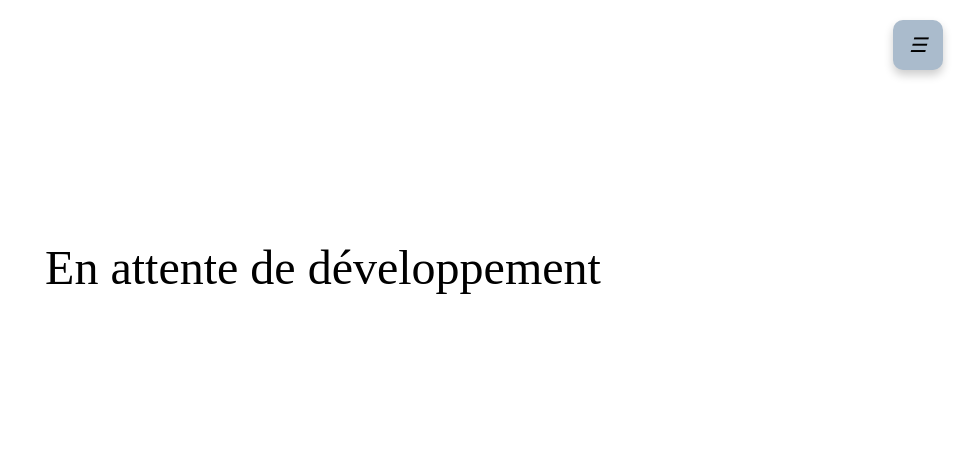
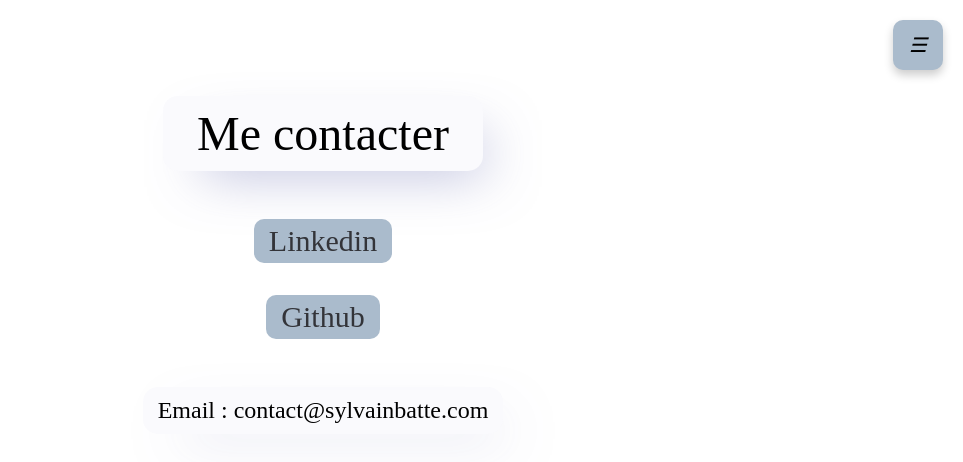
Before and after one commit to sylvainbatte/personalWebsite, a Vue app: page /contact in a window 1280 px wide. Shown: the top 462 px of the page, without its empty margins (317-1280 px from the left). Built offline with nearby package versions, Linux system fonts and the light colour scheme.

Commit message:
start contactView

```diff
--- a/src/assets/main.css
+++ b/src/assets/main.css
@@ -1,4 +1,10 @@
 @import "./cursor.css";
+
+:root {
+    --main-text-color: #333439;
+    --main-accent-color: #ABC;
+    --main-background-color: #FAFAFA;
+}
 
 *,
 *::before,
@@ -23,8 +29,25 @@
   gap: 4em;
 }
 
-:root {
-    --main-text-color: #333439;
-    --main-accent-color: #ABC;
-    --main-background-color: #FAFAFA;
+.title {
+    width: 320px;
+    text-align: center;
+    margin: 2em auto 1em;
+    padding: 10px 0;
+    font-size: 3em;
+    border-radius: 15px;
+    background: rgba(95, 102, 173, 0.03);
+    box-shadow: 20px 20px 53px -20px rgba(95, 102, 173, 0.5);
+    animation: topEntrance 2s;
 }
+
+@keyframes topEntrance {
+  0% {
+    margin-top: -1em;
+    opacity: 0%;
+  }
+
+  100% {
+    opacity: 100%;
+  }
+}
--- /dev/null
+++ b/src/components/ButtonItem.vue
@@ -0,0 +1,44 @@
+<script setup>
+defineProps({
+  label: {
+    type: String,
+    required: true
+  },
+  link: {
+    type: String,
+    required: true
+  }
+})
+</script>
+
+<template>
+    <div>
+        <a :href="link">{{ label }}</a>
+    </div>
+</template>
+
+<style scoped>
+    div {
+        display: flex;
+        width: 100%;
+        justify-content: center;
+        margin: 2em auto;
+    }
+
+    a {
+        text-decoration: none;
+        font-size: 30px;
+        padding: 5px 15px;
+        color: var(--main-text-color);
+        background: var(--main-accent-color);
+        border-radius: 10px;
+        transition: 0.2s;
+        box-shadow: 0px 20px 53px -30px rgba(95, 102, 173);
+    }
+
+    a:hover {
+        background: var(--main-text-color);
+        color: var(--main-accent-color);
+        transition: 0.2s;
+    }
+</style>
--- a/src/views/ContactView.vue
+++ b/src/views/ContactView.vue
@@ -1,14 +1,24 @@
 <script setup>
+import ButtonItem from '../components/ButtonItem.vue';
 </script>
 
 <template>
-    <h1>En attente de développement</h1>
+    <h1 class="title">Me contacter</h1>
+
+    <ButtonItem link="https://www.linkedin.com/in/sylvain-b-44bb8a1b3/" label="Linkedin"/>
+    <ButtonItem link="https://github.com/sylvainbatte" label="Github"/>
+
+    <h2>Email : contact@sylvainbatte.com</h2>
 </template>
 
 <style scoped>
-    h1{
+    h2 {
         text-align: center;
-        margin-top: 5em;
-        font-size: 3em;
+        margin: 2em auto 1em;
+        width: 360px;
+        padding: 10px 0;
+        border-radius: 15px;
+        background: rgba(95, 102, 173, 0.03);
+        box-shadow: 20px 20px 53px -20px rgba(95, 102, 173, 0.5);
     }
 </style>
--- a/src/views/PresentationView.vue
+++ b/src/views/PresentationView.vue
@@ -2,7 +2,7 @@
 </script>
 
 <template>
-    <h1 id="title">Sylvain Batte</h1>
+    <h1 class="title">Sylvain Batte</h1>
 
     <div class="responsive-container">
 
@@ -89,17 +89,6 @@
   }
 }
 
-@keyframes topEntrance {
-  0% {
-    margin-top: -1em;
-    opacity: 0%;
-  }
-
-  100% {
-    opacity: 100%;
-  }
-}
-
 h2 {
     font-weight: bold;
     font-size: 20px;
@@ -111,18 +100,6 @@
     font-size: 14px;
     margin: 10px auto;
     width: 80%;
-}
-
-#title {
-    width: 320px;
-    text-align: center;
-    margin: 2em auto 1em;
-    padding: 10px 0;
-    font-size: 3em;
-    border-radius: 15px;
-    background: rgba(95, 102, 173, 0.03);
-    box-shadow: 20px 20px 53px -20px rgba(95, 102, 173, 0.5);
-    animation: topEntrance 2s;
 }
 
 #selfPortrait {
```
